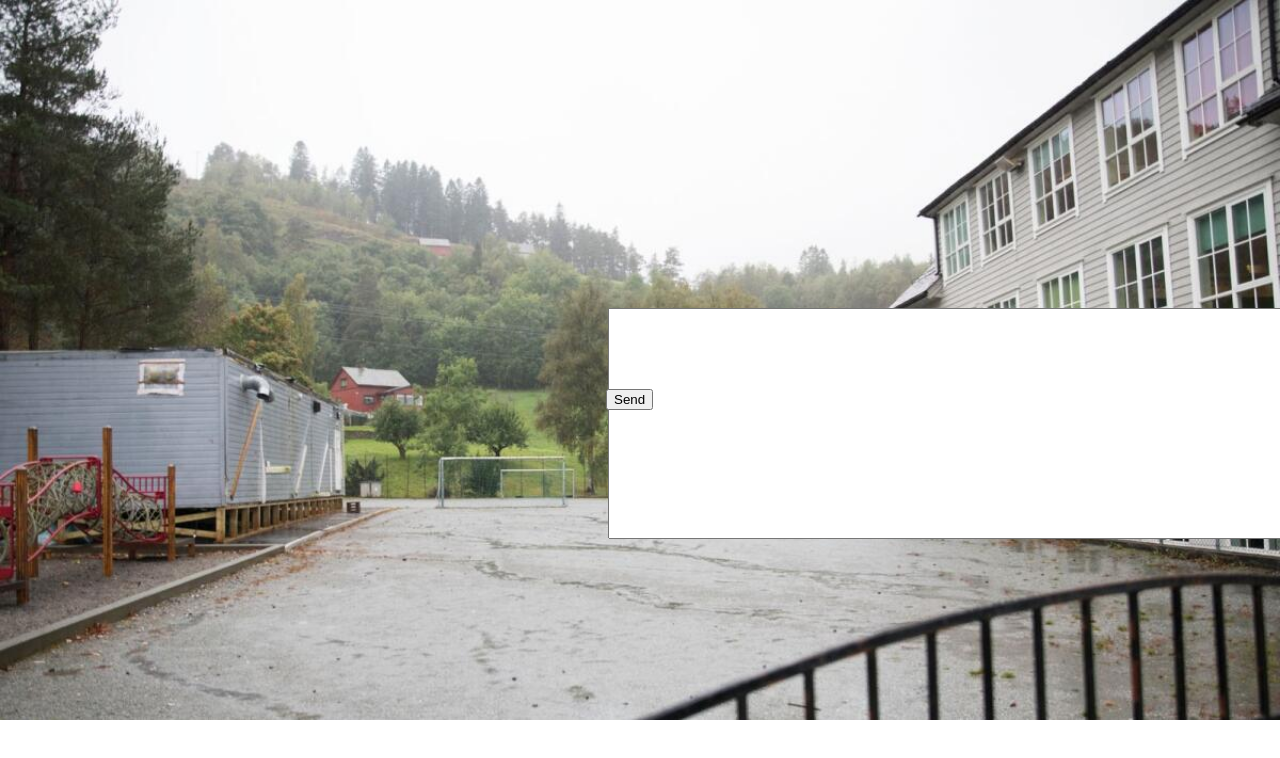
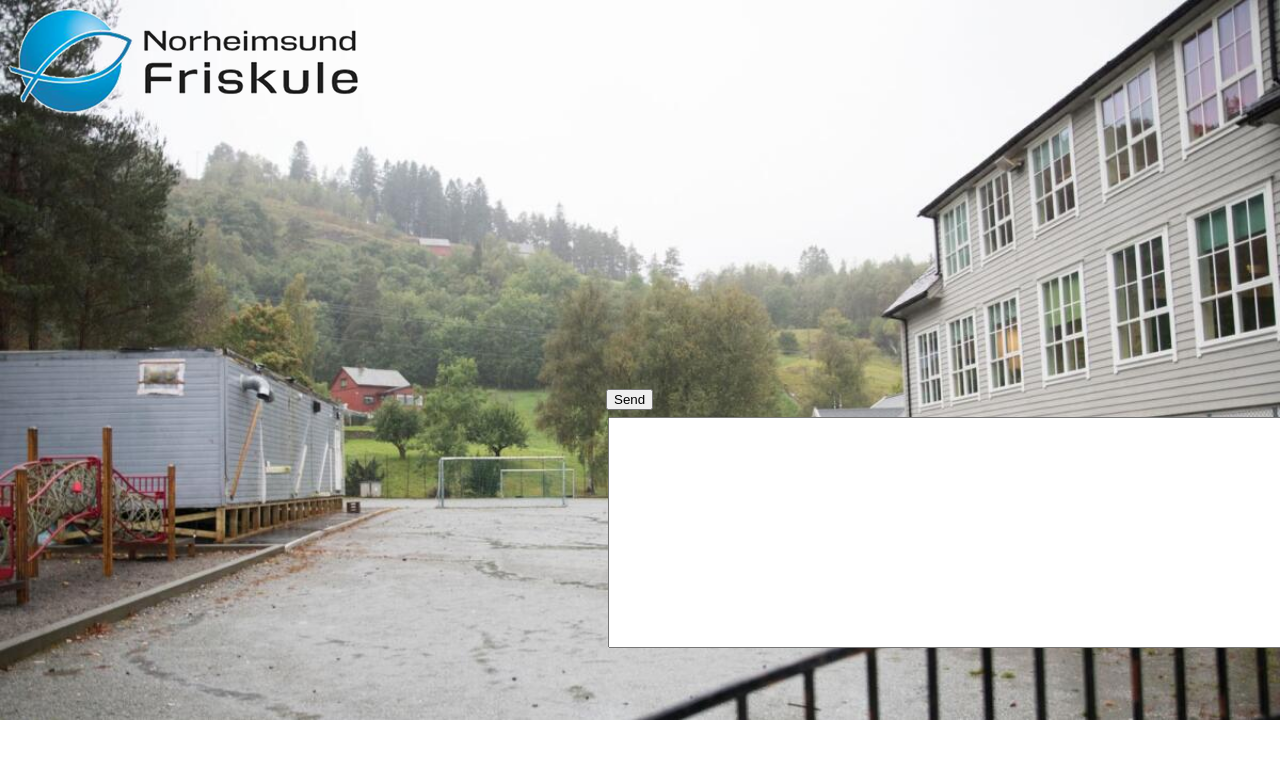
Before and after one commit to CodingOrangutang0/submission-system, a plain HTML site: page index.html in a window 1280 px wide. Shown: the top 758 px of the page. Drawn offline with Linux system fonts and the light colour scheme.

Commit message:
added image

```diff
--- a/index.html
+++ b/index.html
@@ -8,7 +8,7 @@
     </head>
     <body>
 
-
+        <img src="logo.png" alt="School Logo">
         <form action="">
             <textarea name="IdeInput" id="ideinput" rows="15" cols="100"></textarea>
             <br>
```
